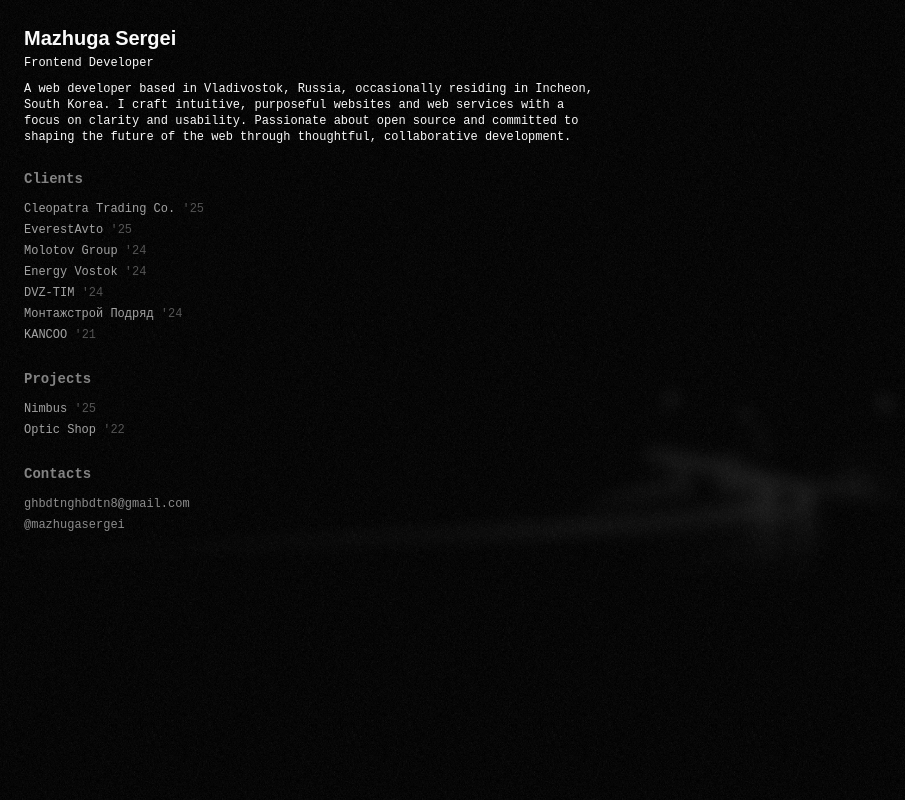
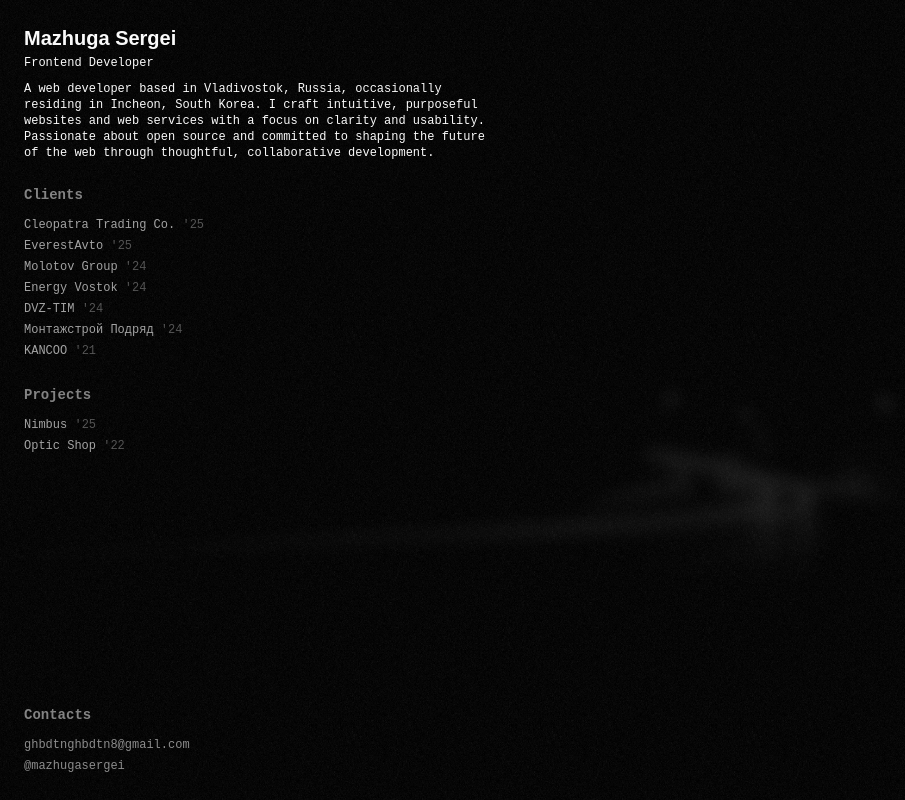
Before and after one commit to mazhugasergei/mazhugasergei.github.io, a Next.js app: page / in a window 1280 px wide. Shown: the whole page, without its empty margins (0-905 px from the left). Built offline with nearby package versions, Linux system fonts and the light colour scheme; a web font is replaced by a local one.

Commit message:
feat: move contacts to bottom

```diff
--- a/src/app/layout.tsx
+++ b/src/app/layout.tsx
@@ -18,11 +18,11 @@ export const metadata: Metadata = {
 export default function RootLayout({ children }: { children: React.ReactNode }) {
   return (
     <html lang="en" suppressHydrationWarning>
-      <body className="relative flex min-h-screen flex-col select-none">
+      <body className="relative flex flex-col select-none">
         <ThemeProvider attribute="class" defaultTheme="dark" disableTransitionOnChange>
           <NoiseOverlay />
           <BG />
-          <div className="p-6">{children}</div>
+          {children}
         </ThemeProvider>
       </body>
     </html>
--- a/src/app/page.tsx
+++ b/src/app/page.tsx
@@ -5,11 +5,11 @@ import { cn } from "@/utils"
 
 export default function Page() {
   return (
-    <main className="max-w-xl space-y-6">
+    <main className="flex min-h-screen max-w-xl flex-col gap-6 p-6">
       <Intro className="animate-slide-in-x" />
       <Clients className="animate-slide-in-x" style={{ animationDelay: "100ms" }} />
       <Projects className="animate-slide-in-x" style={{ animationDelay: "200ms" }} />
-      <Contacts className="animate-slide-in-x" style={{ animationDelay: "300ms" }} />
+      <Contacts className="animate-slide-in-x mt-auto" style={{ animationDelay: "300ms" }} />
     </main>
   )
 }
```
